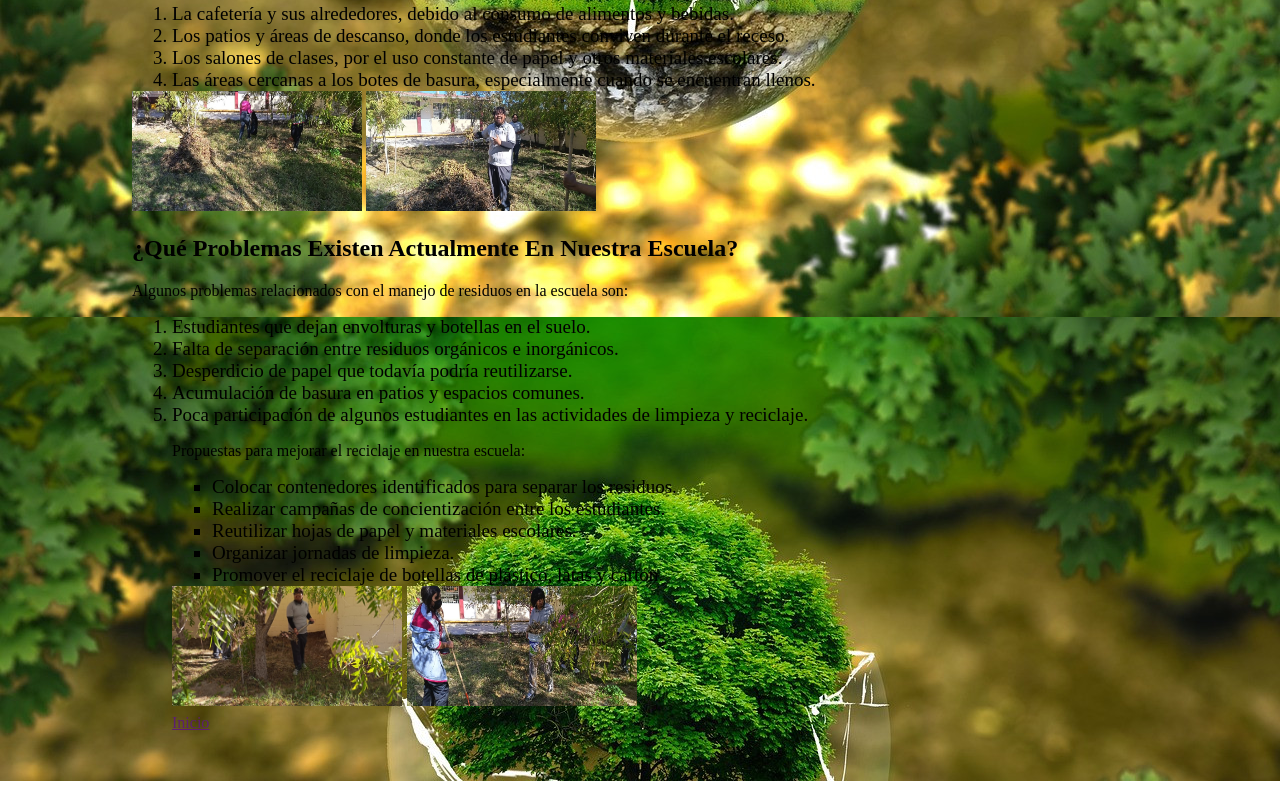
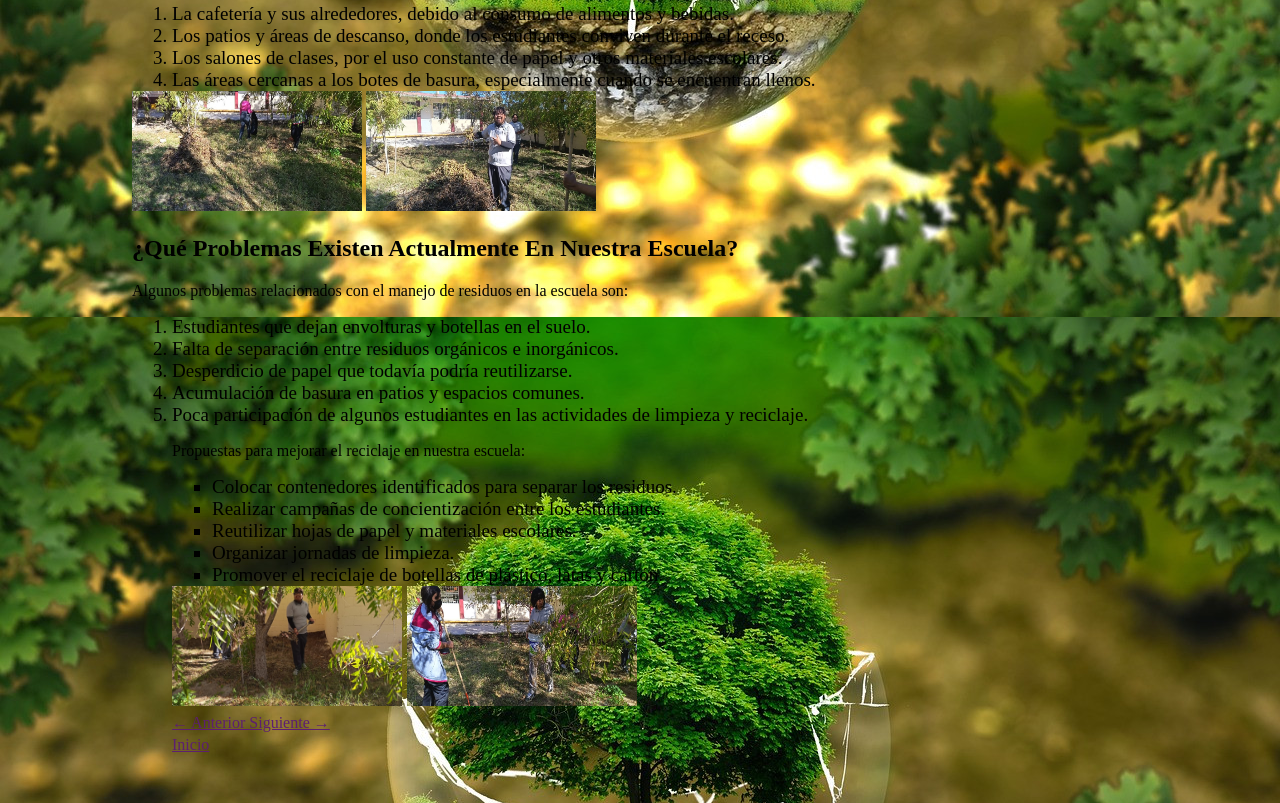
Before and after one commit to Emy801/PAEC-Ferrer-Violeta, a plain HTML site: page el_resiclaje_en_nuestara_escuela.html in a window 1280 px wide. Shown: the part 537-1340 px from the top of the page. Before the commit the page ends 1318 px from the top, so only its background shows below. Drawn offline with Linux system fonts and the light colour scheme.

Commit message:
Update el_resiclaje_en_nuestara_escuela.html
Updated the HTML structure and content for the recycling page.

```diff
--- a/el_resiclaje_en_nuestara_escuela.html
+++ b/el_resiclaje_en_nuestara_escuela.html
@@ -68,6 +68,10 @@
 <img src="palar.jpg" alt="un alumno limiando con una pala" class="pala">
 <img src="cubeta.jpg" alt="un alumno limiando y haciendo un bulto de basura organica (hojas)" class="pala"><br>
 
+    <div class="cente">
+    <a href="problema_ambiental.html"> ← Anterior  </a>   <a href="el_resiclaje_en_nuestara_comunidad.html">Siguiente → </a>
+    </div>
+
 <a href="index.html">Inicio</a>
 </div>
 </body>
```
